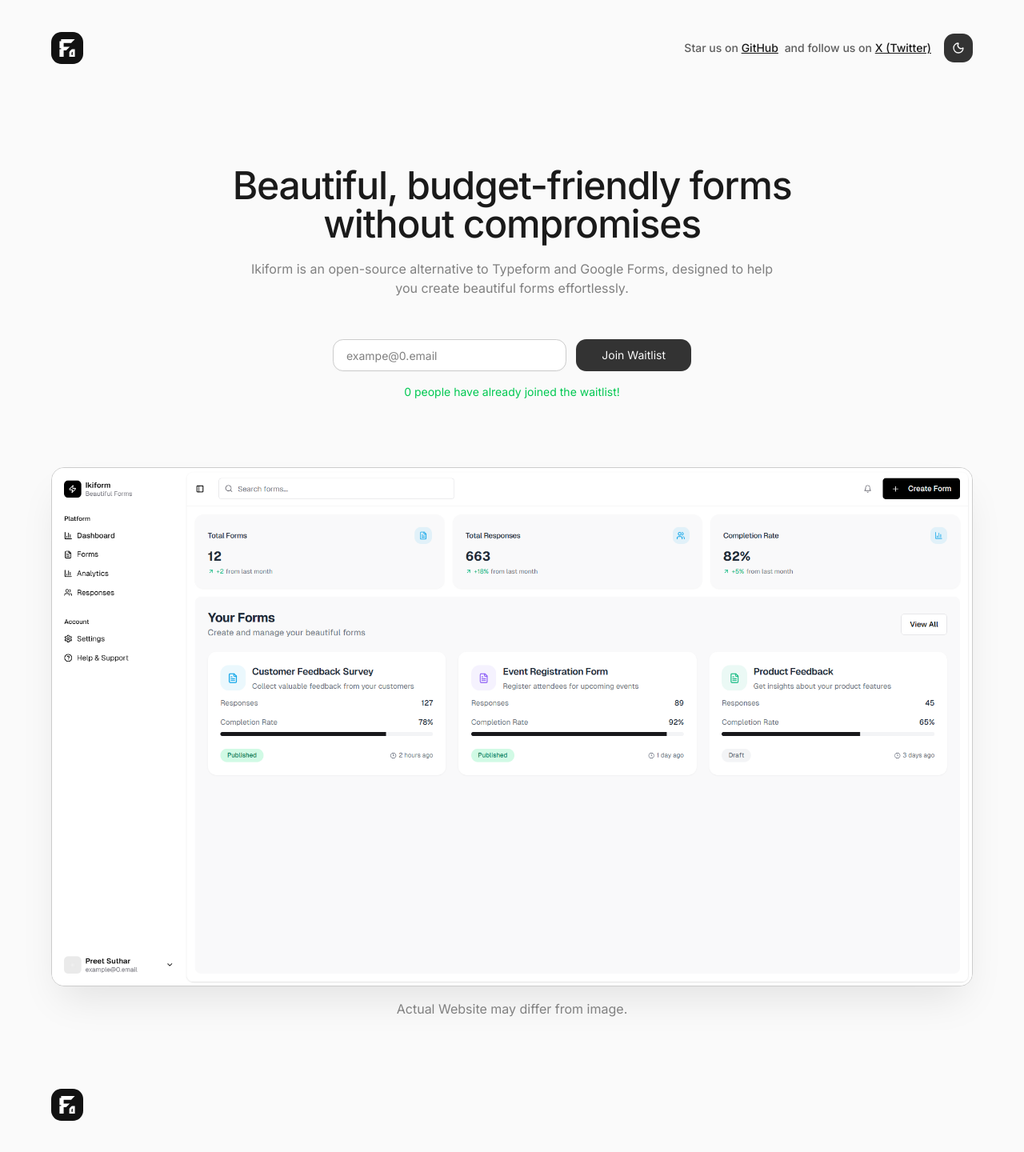
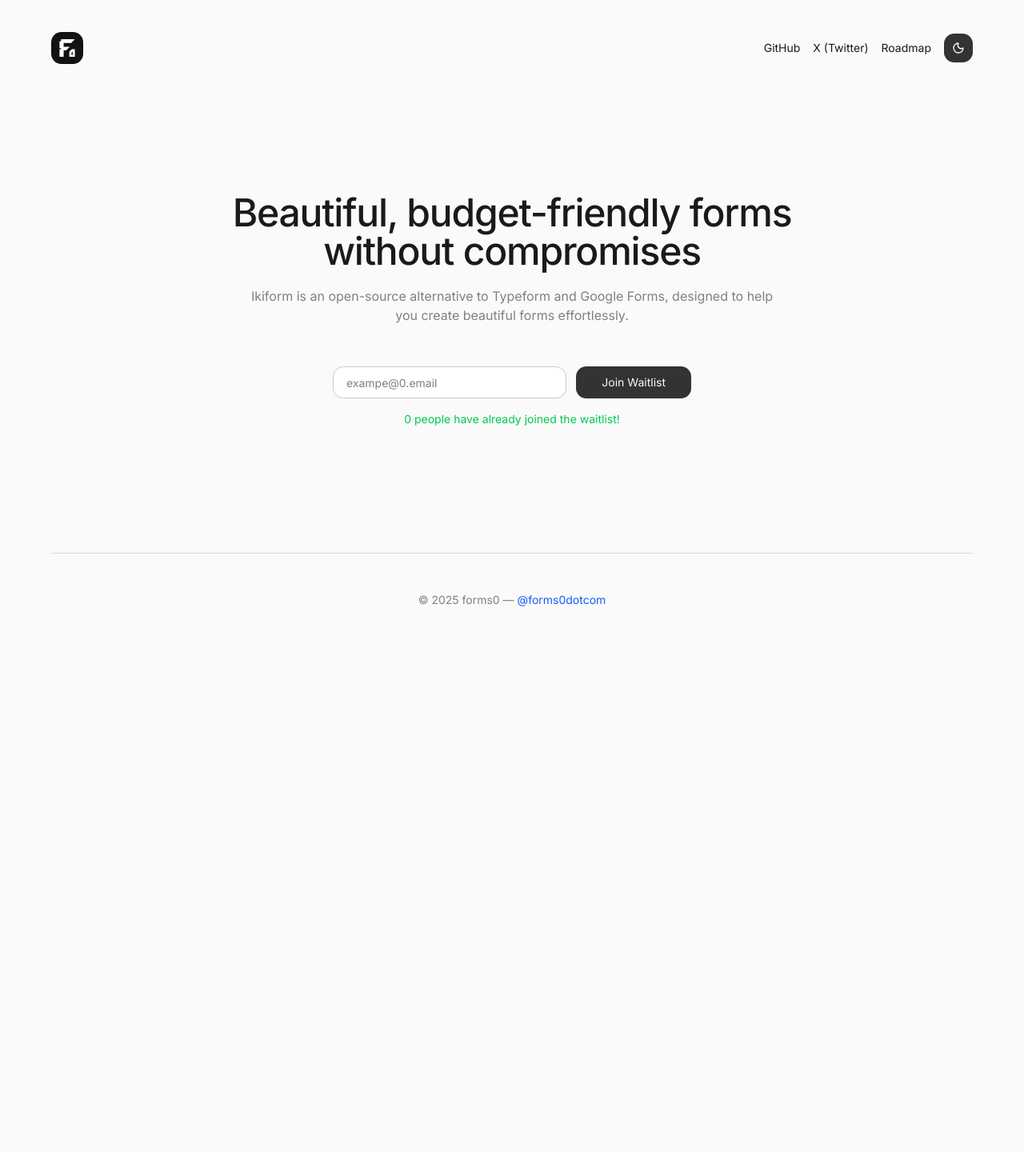
Before and after one commit to preetsuthar17/ikiform, a Next.js app: page / in a window 1280 px wide. Shown: the whole page at 80% size. After the commit the page ends 800 px from the top, so only its background shows below. Built offline with nearby package versions, Linux system fonts and the light colour scheme; no server answers; the database is empty.

Commit message:
Enhance project structure by adding a roadmap layout and page, incorporating a roadmap component for feature tracking. Update layout components for better structure and styling, and introduce TypeScript checks in package.json.

```diff
--- a/package.json
+++ b/package.json
@@ -7,7 +7,8 @@
     "build": "next build",
     "start": "next start",
     "lint": "next lint",
-    "format": "prettier --write . --ignore-path .gitignore --ignore-path .prettierignore"
+    "format": "prettier --write . --ignore-path .gitignore --ignore-path .prettierignore",
+    "check": "tsc --noEmit && prettier --check . --ignore-path .gitignore"
   },
   "dependencies": {
     "@radix-ui/react-accordion": "^1.2.11",
--- a/src/app/(home)/layout.tsx
+++ b/src/app/(home)/layout.tsx
@@ -5,6 +5,7 @@
 import Footer from "@/components/home/footer";
 import { Toaster } from "@/components/ui/toast";
 import { ThemeProvider } from "next-themes";
+import { Separator } from "@/components/ui/separator";
 
 const inter = Inter({
   variable: "--font-inter",
@@ -100,7 +101,7 @@
   classification: "Business Software",
 };
 
-export default function RootLayout({
+export default function Layout({
   children,
 }: Readonly<{
   children: React.ReactNode;
@@ -111,10 +112,12 @@
         className={`${inter.variable} ${jetBrainsMono.variable} antialiased`}
       >
         <ThemeProvider attribute="class" defaultTheme="system" enableSystem>
-          <Header />
-          {children}
-          <Toaster position="top-center" />
-          <Footer />
+          <div className=" flex flex-col justify-between h-screen">
+            <Header />
+            {children}
+            <Toaster position="top-center" />
+            <Footer />
+          </div>
         </ThemeProvider>
       </body>
     </html>
--- a/src/components/home/footer.tsx
+++ b/src/components/home/footer.tsx
@@ -1,19 +1,22 @@
 "use client";
 
-import Image from "next/image";
+import Link from "next/link";
+import { Separator } from "../ui/separator";
 
 export default function Footer() {
   return (
     <>
-      <footer className="flex  justify-between max-w-6xl w-[95%] mx-auto py-10 text-sm font-inter flex-wrap gap-8 max-sm:text-center max-sm:items-center max-sm:justify-center max-sm:flex-col">
-        <div className="max-w-[90px]">
-          <Image
-            src="/logo.svg"
-            alt="Forms0"
-            width={40}
-            height={40}
-            className="pointer-events-none rounded-ele"
-          />
+      <footer className="flex max-w-6xl w-[95%] mx-auto py-10 text-sm font-inter  text-center justify-center items-center flex-col gap-12">
+        <Separator size={"sm"} className="opacity-60" />
+        <div className="flex flex-wrap gap-1 text-muted-foreground">
+          © {new Date().getFullYear()} forms0 —
+          <Link
+            href="https://x.com/forms0dotcom"
+            target="_blank"
+            className="text-blue-600"
+          >
+            @forms0dotcom
+          </Link>
         </div>
       </footer>
     </>
--- a/src/components/home/header.tsx
+++ b/src/components/home/header.tsx
@@ -4,6 +4,7 @@
 import { Sun, Moon } from "lucide-react";
 import { Button } from "../ui/button";
 import { useTheme } from "next-themes";
+import Link from "next/link";
 
 export default function Header() {
   const { theme, setTheme } = useTheme();
@@ -24,26 +25,22 @@
         />
       </div>
       <div className="flex items-center gap-4">
-        <p className="font-medium text-foreground/70 space-x-1">
-          Star us on{" "}
-          <a
+        <nav className="flex gap-4 text-sm">
+          <Link
             href="https://github.com/preetsuthar17/forms0"
-            className="underline text-foreground "
             target="_blank"
             rel="noopener noreferrer"
+            className="hover:underline"
           >
             GitHub
-          </a>{" "}
-          and follow us on{" "}
-          <a
-            href="https://x.com/preetsuthar17"
-            className="underline text-foreground"
-            target="_blank"
-            rel="noopener noreferrer"
-          >
+          </Link>
+          <Link href="https://x.com/preetsuthar17" className="hover:underline">
             X (Twitter)
-          </a>
-        </p>
+          </Link>{" "}
+          <Link href="/roadmap" className="hover:underline">
+            Roadmap
+          </Link>
+        </nav>
         <Button
           aria-label="Toggle theme"
           onClick={handleToggle}
--- a/src/components/home/hero.tsx
+++ b/src/components/home/hero.tsx
@@ -123,18 +123,6 @@
           already joined the waitlist!
         </p>{" "}
       </div>
-      <div className="w-full mt-16">
-        <div className="relative">
-          <img
-            src="/hero/hero-image.png"
-            alt="Ikiform Dashboard Preview"
-            className="object-cover w-full h-full border rounded-card shadow-2xl/10"
-          />
-          <p className="pt-4 text-muted-foreground">
-            Actual Website may differ from image.
-          </p>
-        </div>
-      </div>
     </section>
   );
 };
```
